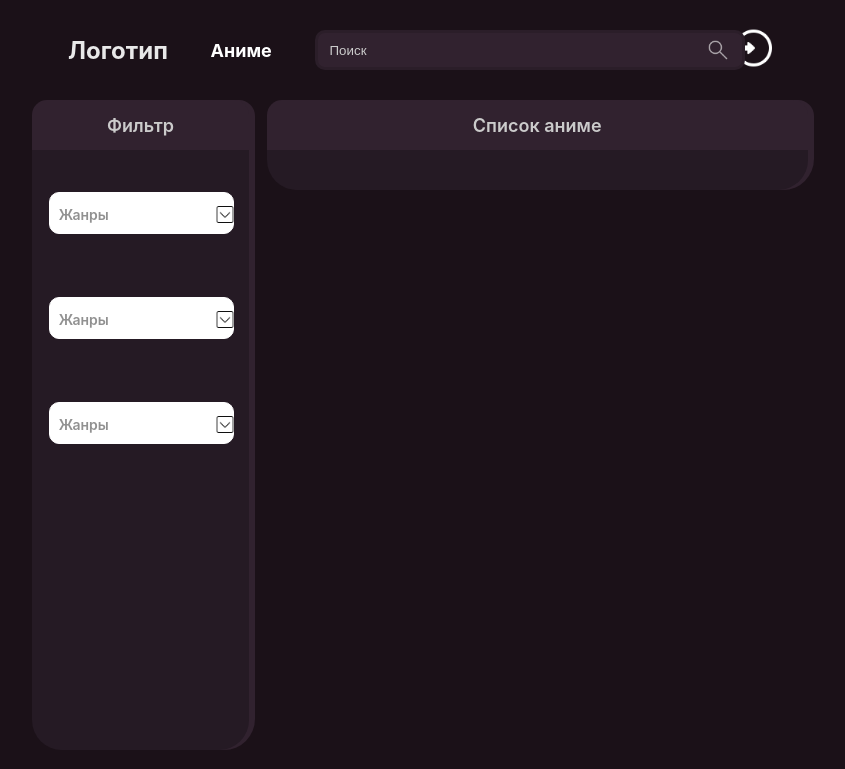
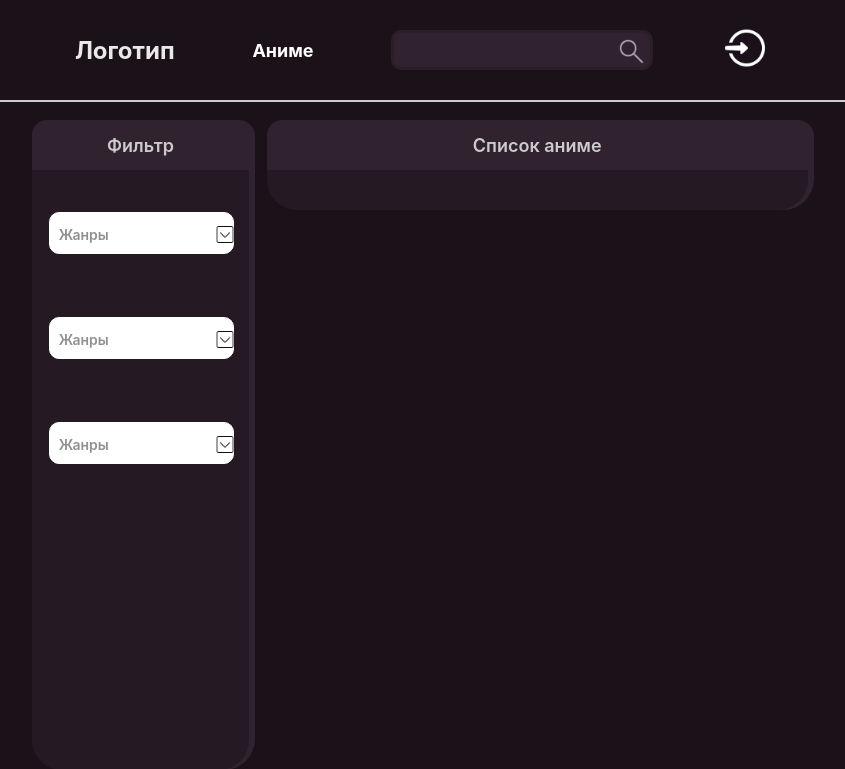
Before and after one commit to malverst/AnimeSite, a Flask app: template templates/tcard.html in a window 1280 px wide. Shown: the top 769 px of the page, without its empty margins (220-1065 px from the left). Run offline with Flask 3, Linux system fonts and the light colour scheme; the template is opened without the code that fills it, so the values that code supplies are empty.

Commit message:
че то поменял наверн

```diff
--- a/static/css.css
+++ b/static/css.css
@@ -10,6 +10,7 @@ body {
 /* HEADER */
 
 header {
+    position: fixed;
     display: flex;
     font-weight: bold;
     font-size: 18px;
@@ -22,6 +23,8 @@ header {
     margin: 0 auto;
     background-color: #1b1118;
     transition: all 0.5s;
+    z-index: 10000;
+    box-shadow: 5px 1px 0 1px #CBCBCB;
 }
 .el2 {
     padding-left: 20%;
@@ -36,21 +39,21 @@ header {
 
 .search-container {
     position: relative;
-    width: 300px;
+    width: 20%;
 }
 
 .search {
-  padding: 12px;
   background-color: #31222f;
   border-radius: 10px;
-  width: 400px;
-  height: 10px;
+  width: 100%;
+  height: 34px;
   border-bottom: none;
   border-top: none;
   border-right: none;
   border-left: none;
   border: 3px solid #2b1e29;
   transition: all .5s;
+  color: white;
 }
 
 .search::placeholder {
@@ -63,16 +66,34 @@ header {
 }
 
 .search-icon {
-  position: absolute;
-  top: 50%;
-  right: -115px;
-  transform: translateY(-50%);
-  width: 20px;
-  height: 20px;
-  border-radius: 4px;
-  border: 2px solid #42424200;
+    padding: 3px;
+    position: absolute;
+    top: 15%;
+    right: 0;
+    width: 20px;
+    height: 20px;
+    border-radius: 4px;
+    border: 2px solid #42424200;
 
 }
+
+
+@media (min-width: 768px) {
+    .search-icon {
+        padding: 1px;
+        width: 25px;
+        height: 25px;
+    }
+}
+
+@media (max-width: 480px) {
+    .search-icon {
+        padding: 1px;
+        width: 20px;
+        height: 20px;
+    }
+}
+
 
 .search-icon:hover {
     border: 2px solid #221921;
@@ -108,6 +129,7 @@ header {
 }
 
 .block {
+    margin-top: 120px;
     display: flex;
     width: 100%;
     height: 50px;
--- a/templates/tcard.html
+++ b/templates/tcard.html
@@ -8,18 +8,14 @@
 </head>
 <body>
     <!-- ШАПКА -->
-    <header>
-        <div class="div"></div>
+    <header class="no-select">
         <div class="el2 logo ass anims">Логотип</div>
-        <div class="div"></div>
         <div class=""><a href="configure.html" class="configure-btn anims">Аниме</a></div>
-        <div class="div"></div>
         <div class="search-container">
-            <input type="text" class="search" placeholder="Поиск">
+            <input type="text" class="search" placeholder="">
             <img src="../static/images/loupe.png" alt="Search" class="search-icon" style="opacity: 60%;">
         </div>
-        <div class="el1" style="padding-left: 7.5%;"><img src="../static/images/avatar.png" style="width: 40px; height: 40px;" class="avatar anims"></div>
-        <div class="div"></div>
+        <div class="el1"><img src="../static/images/avatar.png" style="width: 40px; height: 40px;" class="avatar anims"></div>
     </header>
 
     <!-- ОСНОВНОЙ КОНТЕНТ -->
@@ -117,7 +113,7 @@
             const animeList = document.getElementById('anime-list');
             animeData.forEach(anime => {
                 const newAnimeCard = document.createElement('div');
-                newAnimeCard.classList.add('card', 'show', 'anims');
+                newAnimeCard.classList.add('card', 'show', 'anims', 'no-select');
                 newAnimeCard.innerHTML = `
                     <div class="picture">
                         <img src="${anime['Image src']}" class="img-banner">
```
